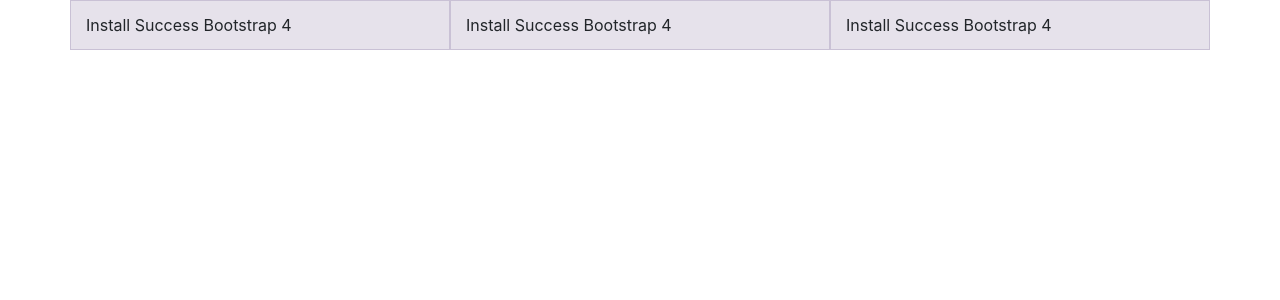
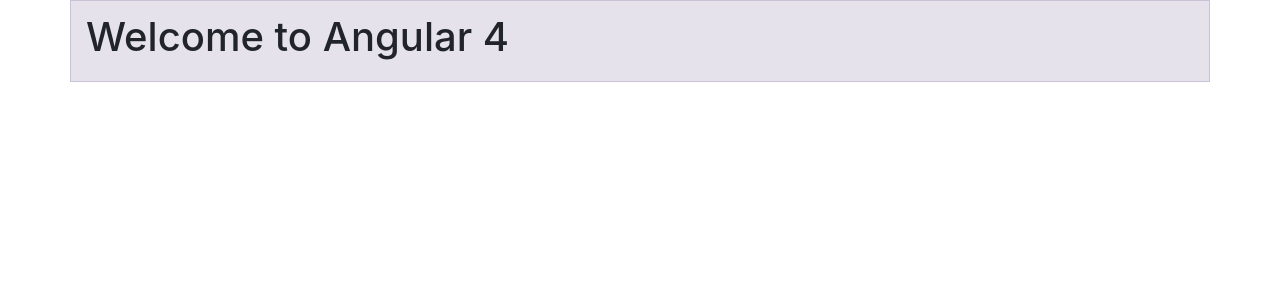
Before and after one commit to huythanh111982/learn-angular4, an Angular app: page / in a window 1280 px wide. Shown: the top 300 px of the page. Built offline with nearby package versions, Linux system fonts and the light colour scheme.

Commit message:
String Interpolation

```diff
--- a/src/app/components/hello-world/hello-world.component.html
+++ b/src/app/components/hello-world/hello-world.component.html
@@ -2,13 +2,7 @@
     <div class="container">
         <div class="row">
             <div class="col-sm">
-                Install Success Bootstrap 4
-            </div>
-            <div class="col-sm">
-                Install Success Bootstrap 4
-            </div>
-            <div class="col-sm">
-                Install Success Bootstrap 4
+                <h1>Welcome to {{name}}</h1>
             </div>
         </div>
     </div>
--- a/src/app/components/hello-world/hello-world.component.ts
+++ b/src/app/components/hello-world/hello-world.component.ts
@@ -6,6 +6,7 @@
   styleUrls: ['./hello-world.component.css']
 })
 export class HelloWorldComponent implements OnInit {
+  public name:string ="Angular 4";
 
   constructor() { }
 
```
